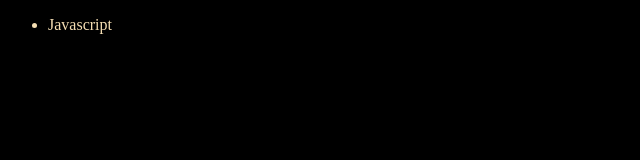
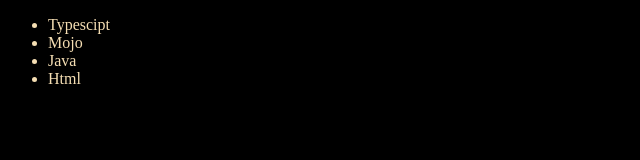
Before and after one commit to Rohitswami16/Javascript, a plain HTML site: page 06_dom/four.html in a window 1280 px wide. Shown: the whole page, without its empty margins (0-640 px from the left). Drawn offline with Linux system fonts and the light colour scheme.

Commit message:
Add Edit Remove

```diff
--- a/06_dom/four.html
+++ b/06_dom/four.html
@@ -13,7 +13,44 @@
 
   <script>
     function addLanguage(langName) {
+      const li = document.createElement("li");
+      li.innerHTML = `${langName}`;
+      document.querySelector(".language").append(li);
+    }
+    addLanguage("Python");
+    addLanguage("Java");
+    addLanguage("Html");
 
+    function addOptiLanguage(langName) {
+      const li = document.createElement("li");
+      li.appendChild(document.createTextNode(langName));
+      document.querySelector(".language").appendChild(li);
     }
+
+    addOptiLanguage("C++");
+
+    // EDIT
+    // function replaceElemet(n, text) {
+    //const lang = document.querySelector(`li:nth-child(${n})`)
+    // const newele = document.createElement('li')
+    // newele.textContent = text
+    // lang.parentNode.replaceChild(newele)
+    // }
+
+    // replaceElemet('1', 'King')
+
+    const secondLang = document.querySelector("li:nth-child(2)");
+    // secondLang.innerHTML = "Mojo"
+    const newli = document.createElement("li");
+    newli.textContent = "Mojo";
+    secondLang.replaceWith(newli);
+
+    // outerHTML
+    const thirdLang = document.querySelector("li:first-child");
+    thirdLang.outerHTML = "<li>Typescipt</li>";
+
+    // remove
+    const fourthLang = document.querySelector("li:last-child");
+    fourthLang.remove();
   </script>
 </html>
```
